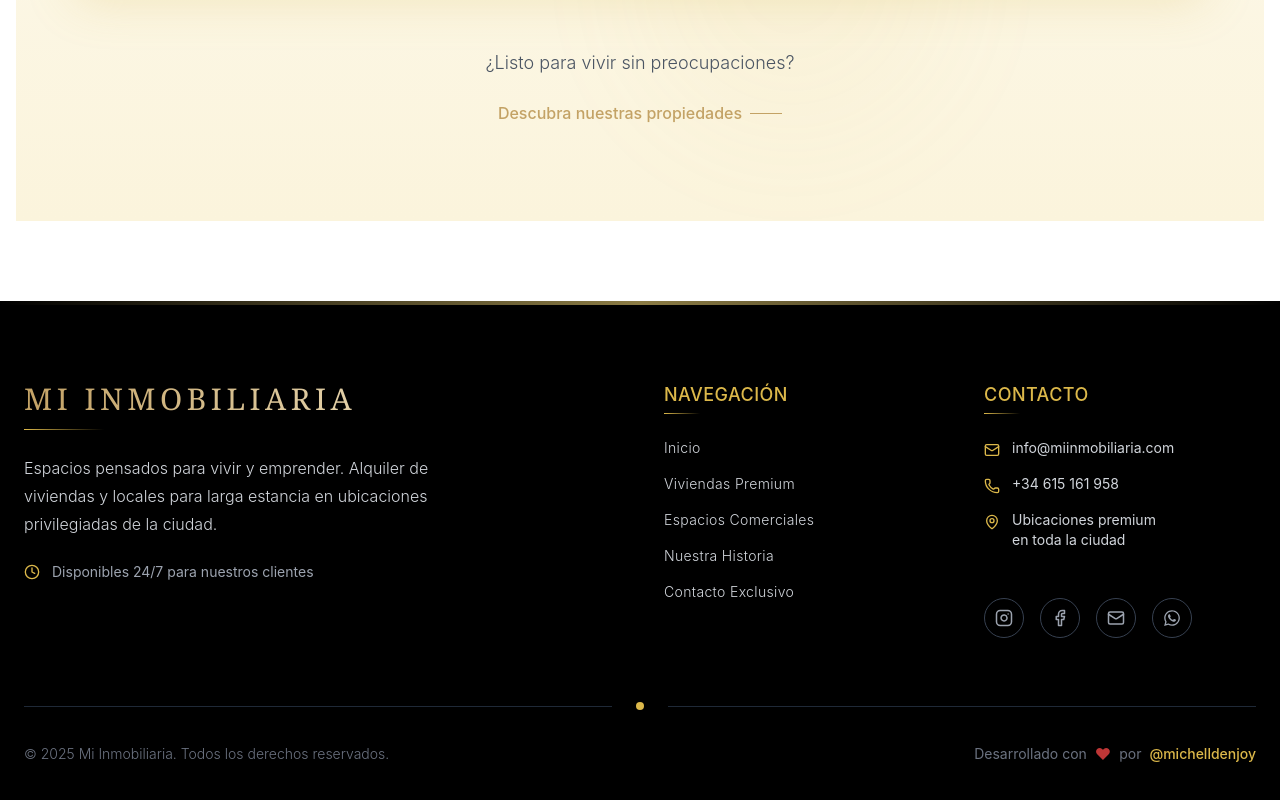
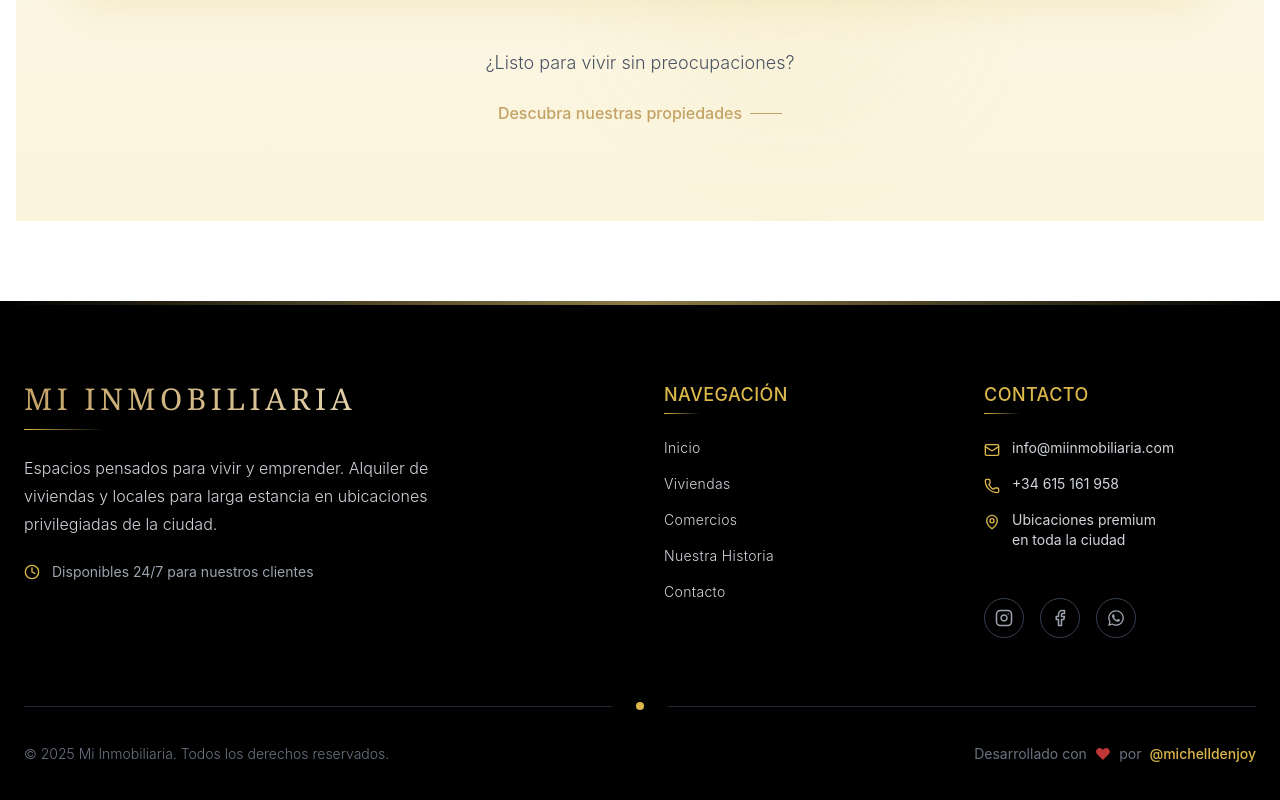
Before and after one commit to michelldenjoy/inmo, a React (Vite) app: page /viviendas in a window 1280 px wide. Shown: the part 3696-4496 px from the top of the page. Built offline with nearby package versions, Linux system fonts and the light colour scheme.

Commit message:
last upload

```diff
--- a/src/Components/FiltroViviendas.jsx
+++ b/src/Components/FiltroViviendas.jsx
@@ -1,6 +1,5 @@
 import React, { useState } from "react";
 import { viviendas as allViviendas } from "../data/viviendas";
-import CardVivienda from "../Components/CardVivienda";
 import {
   Search,
   Filter,
@@ -11,6 +10,7 @@ import {
   Euro,
   Eye,
 } from "lucide-react";
+import CardVivienda from "../Components/CardVivienda";
 
 const FiltroViviendas = () => {
   const [estado, setEstado] = useState("");
--- a/src/Components/Footer.jsx
+++ b/src/Components/Footer.jsx
@@ -40,10 +40,10 @@ const Footer = () => {
                 <ul className="space-y-4">
                   {[
                     { to: "/", label: "Inicio" },
-                    { to: "/viviendas", label: "Viviendas Premium" },
-                    { to: "/comercios", label: "Espacios Comerciales" },
+                    { to: "/viviendas", label: "Viviendas" },
+                    { to: "/comercios", label: "Comercios" },
                     { to: "/about", label: "Nuestra Historia" },
-                    { to: "/contacto", label: "Contacto Exclusivo" }
+                    { to: "/contacto", label: "Contacto" }
                   ].map((link) => (
                     <li key={link.to}>
                       <Link
@@ -96,7 +96,6 @@ const Footer = () => {
                   {[
                     { href: "https://instagram.com", icon: Instagram, label: "Instagram" },
                     { href: "https://facebook.com", icon: Facebook, label: "Facebook" },
-                    { href: "/contacto", icon: Mail, label: "Email" },
                     { href: "https://wa.me/34615161958", icon: FaWhatsapp, label: "WhatsApp" }
                   ].map((social) => (
                     <a
```
